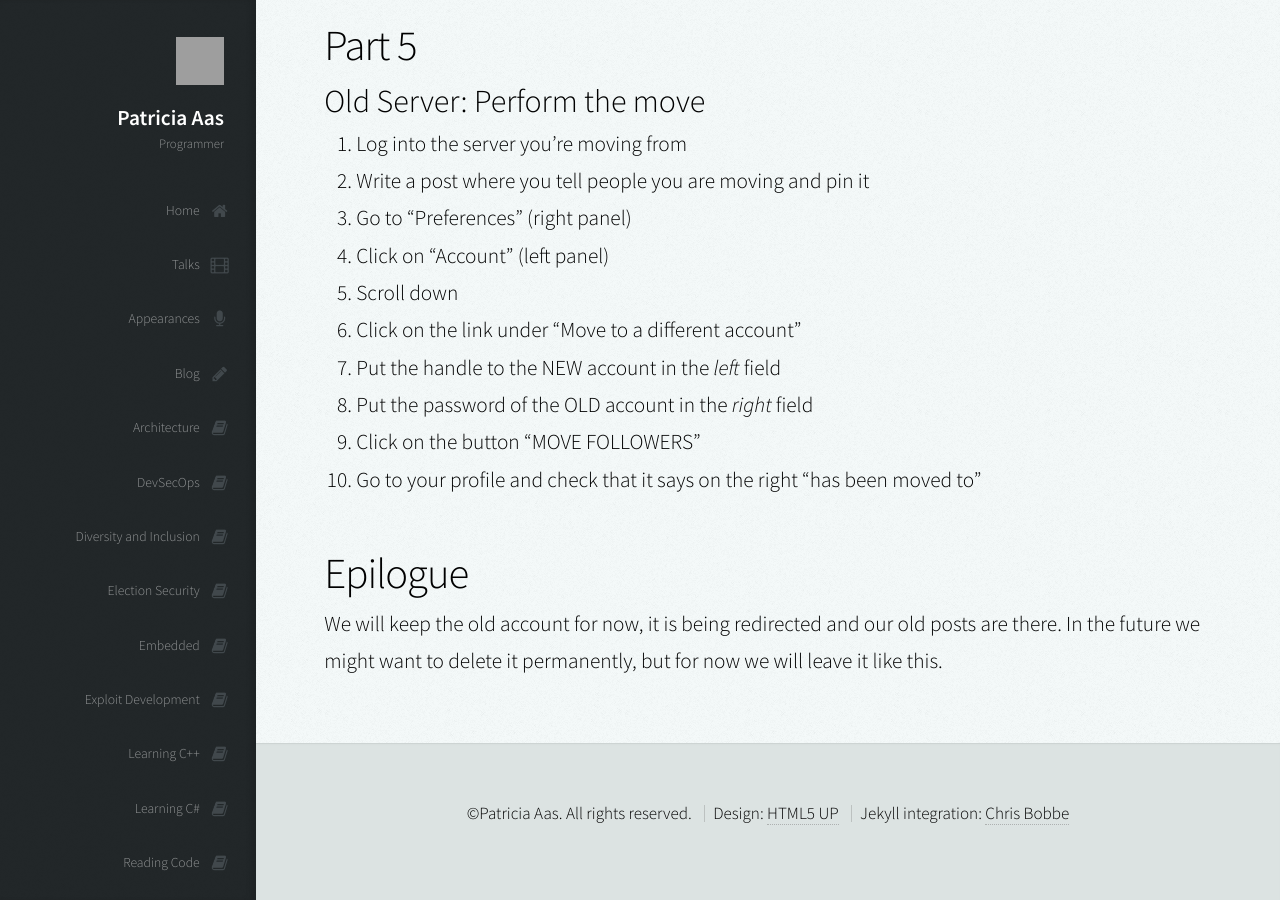
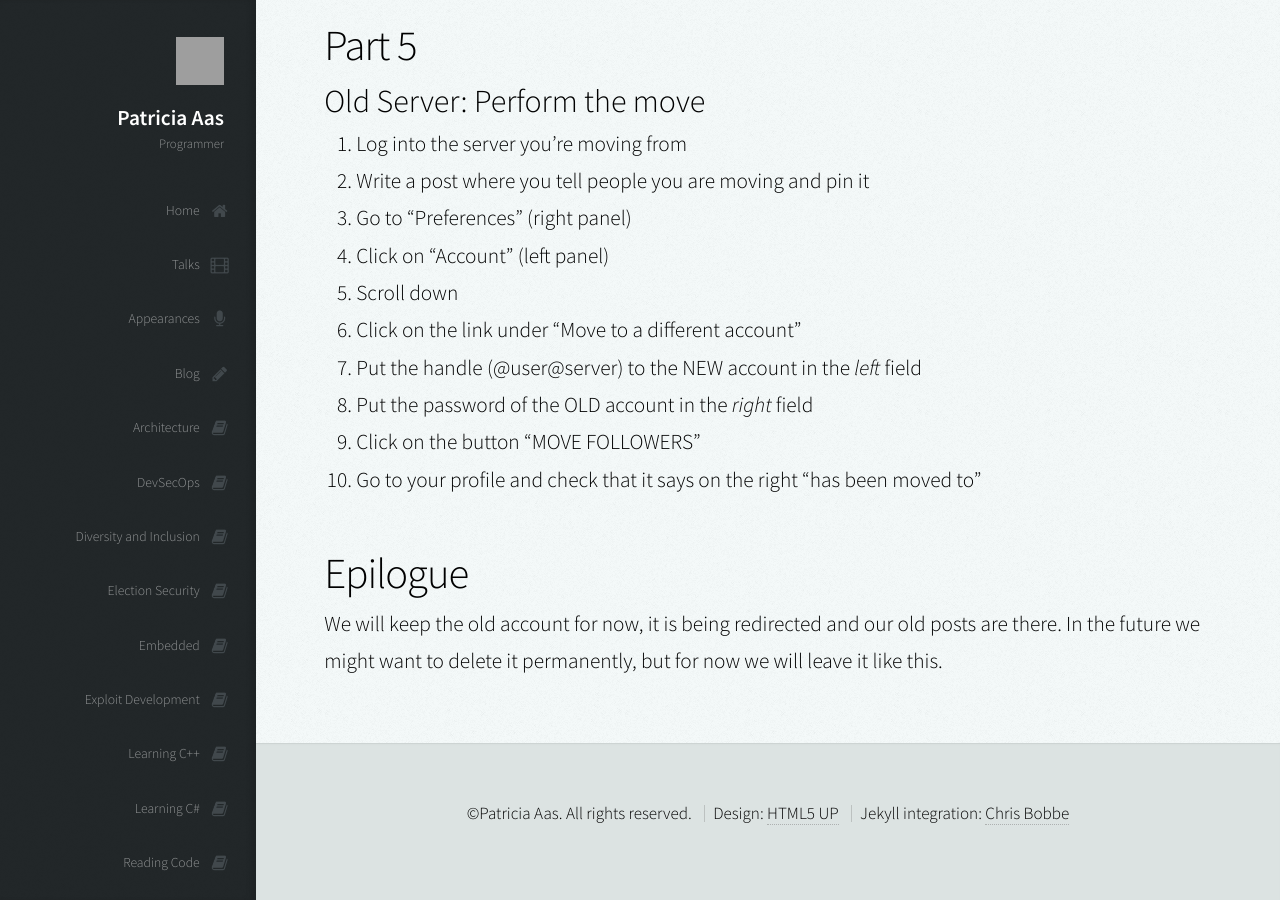
Before and after one commit to patricia-gallardo/patricia-gallardo.github.io, a Jekyll site: the page built from _posts/2022-11-18-mastodon_migration.md, in a window 1280 px wide and 900 px high, scrolled down 2275 px. Built offline with Jekyll 4.4.1, drawn with Linux system fonts in a browser that asks for light colours; nearby versions of some CDN libraries; grey boxes are pictures that could not be loaded.

Commit message:
Add handle format

```diff
--- a/_posts/2022-11-18-mastodon_migration.md
+++ b/_posts/2022-11-18-mastodon_migration.md
@@ -72,7 +72,7 @@ I will try to keep this short and simple. We are going to try to migrate from on
 4. Click on "Account" (left panel)
 5. Scroll down
 6. Click on the link under "Move to a different account"
-7. Put the handle to the **NEW** account in the _left_ field
+7. Put the handle (@user@server) to the **NEW** account in the _left_ field
 8. Put the password of the **OLD** account in the _right_ field
 9. Click on the button "MOVE FOLLOWERS"
 10. Go to your profile and check that it says on the right "has been moved to"
```
